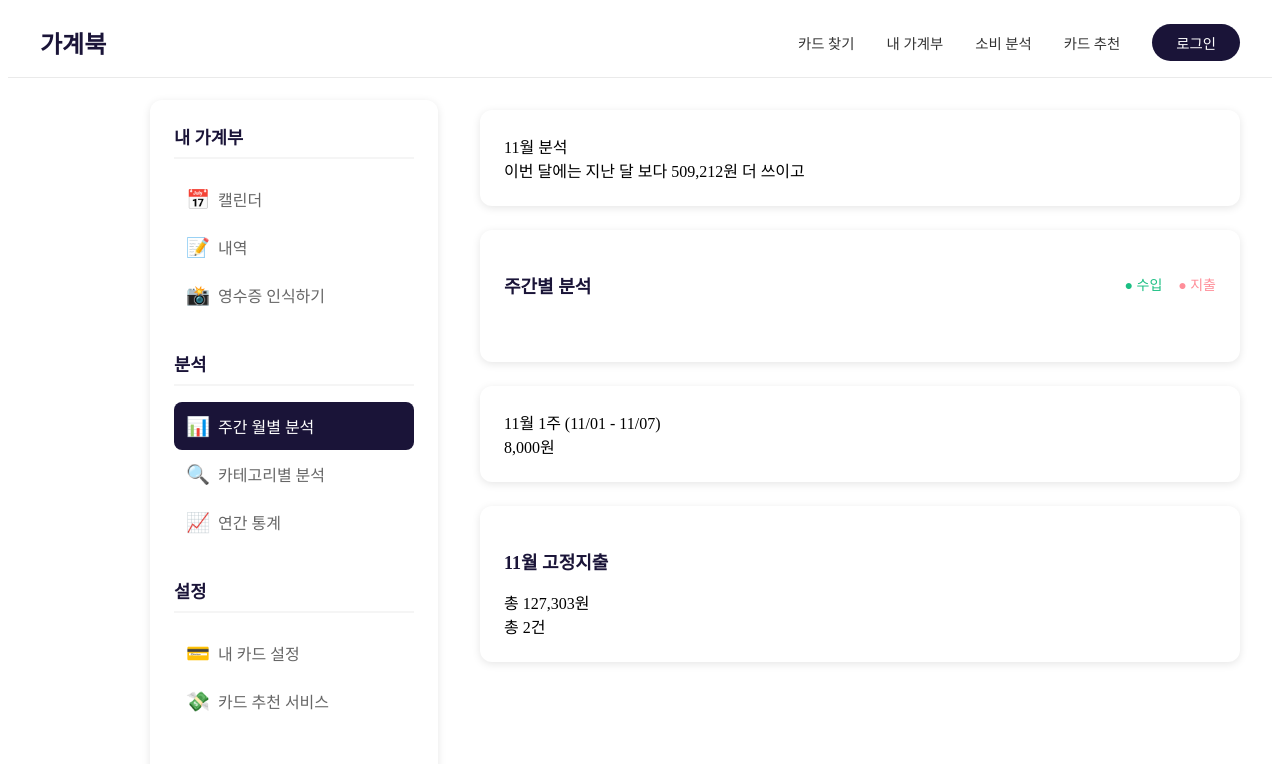
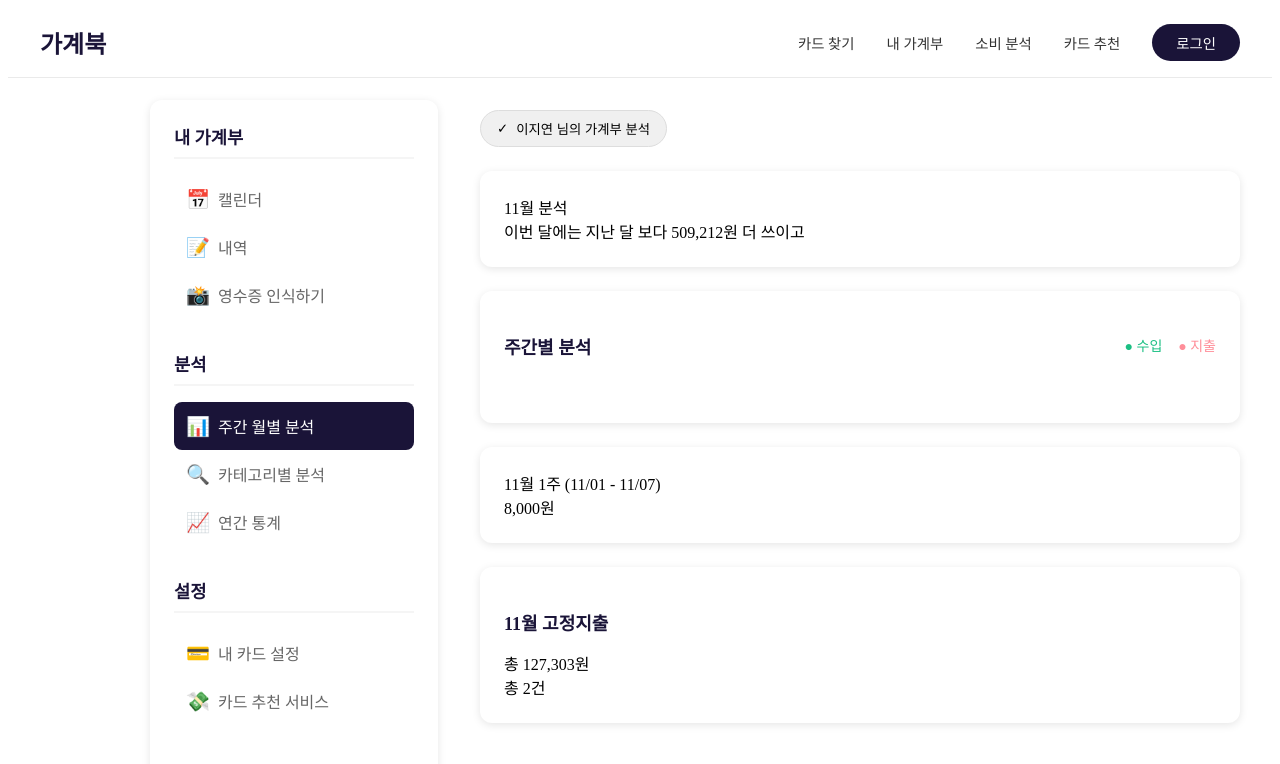
Before and after one commit to dh0728/ssafy_final_1, a Vue app in the folder front/: page /dateChart in a window 1280 px wide. Shown: the top 764 px of the page. Built offline with nearby package versions, Linux system fonts and the light colour scheme.

Commit message:
design: username tag

```diff
--- a/front/src/views/chart/DateChartView.vue
+++ b/front/src/views/chart/DateChartView.vue
@@ -1,6 +1,16 @@
 <template>
   <div class="analysis-container">
     <SideBar />
+
+    <div class="filter-header">
+      <div class="left-section">
+        <button class="filter-btn active">
+          <span class="check-icon">✓</span>
+          이지연 님의 가계부 분석
+        </button>
+      </div>
+    </div>
+
     <div class="analysis-content">
       <!-- 1. 월별 총액 요약 컨테이너 -->
       <div class="summary-container">
@@ -48,7 +58,6 @@
 
 <script setup>
 import SideBar from "@/components/common/SideBar.vue";
-
 </script>
 
 <style scoped>
@@ -63,6 +72,27 @@ import SideBar from "@/components/common/SideBar.vue";
   display: flex;
   flex-direction: column;
   gap: 24px;
+}
+
+.filter-header {
+  display: flex;
+  justify-content: space-between;
+  align-items: center;
+  margin-bottom: 24px;
+}
+
+.filter-btn {
+  display: flex;
+  align-items: center;
+  gap: 8px;
+  padding: 8px 16px;
+  border: 1px solid #ddd;
+  border-radius: 20px;
+  background: white;
+}
+
+.filter-btn.active {
+  background: #f0f0f0;
 }
 
 /* 1. 월별 총액 요약 컨테이너 */
```
